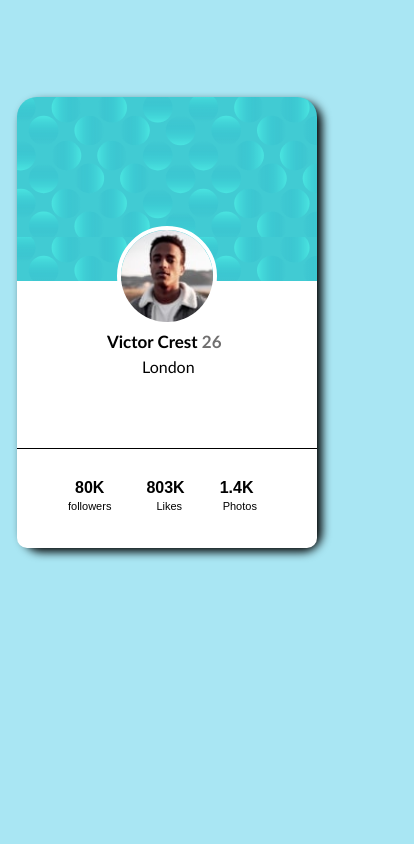
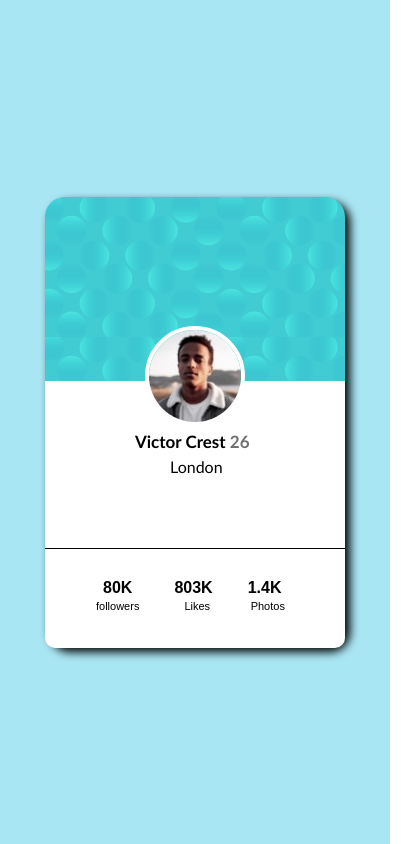
Before and after one commit to Kurtwelle/profilecomponent, a plain HTML site: page index.html in a window 390 px wide. Shown: the whole page, 414 px wide, since content can reach past the window. Drawn offline with Linux system fonts and the light colour scheme.

Commit message:
mobile view

```diff
--- a/style.css
+++ b/style.css
@@ -216,11 +216,10 @@ span{
     .container{
         background-color: #a9e6f3;
         height:;
-        width: 414px;
+        width: auto;
     }
     .card{
-        margin-bottom: 200px;
-        margin-left:-80px;
-
+        margin-bottom: 0px;
+        margin-left:0px;
     }
 }
```
